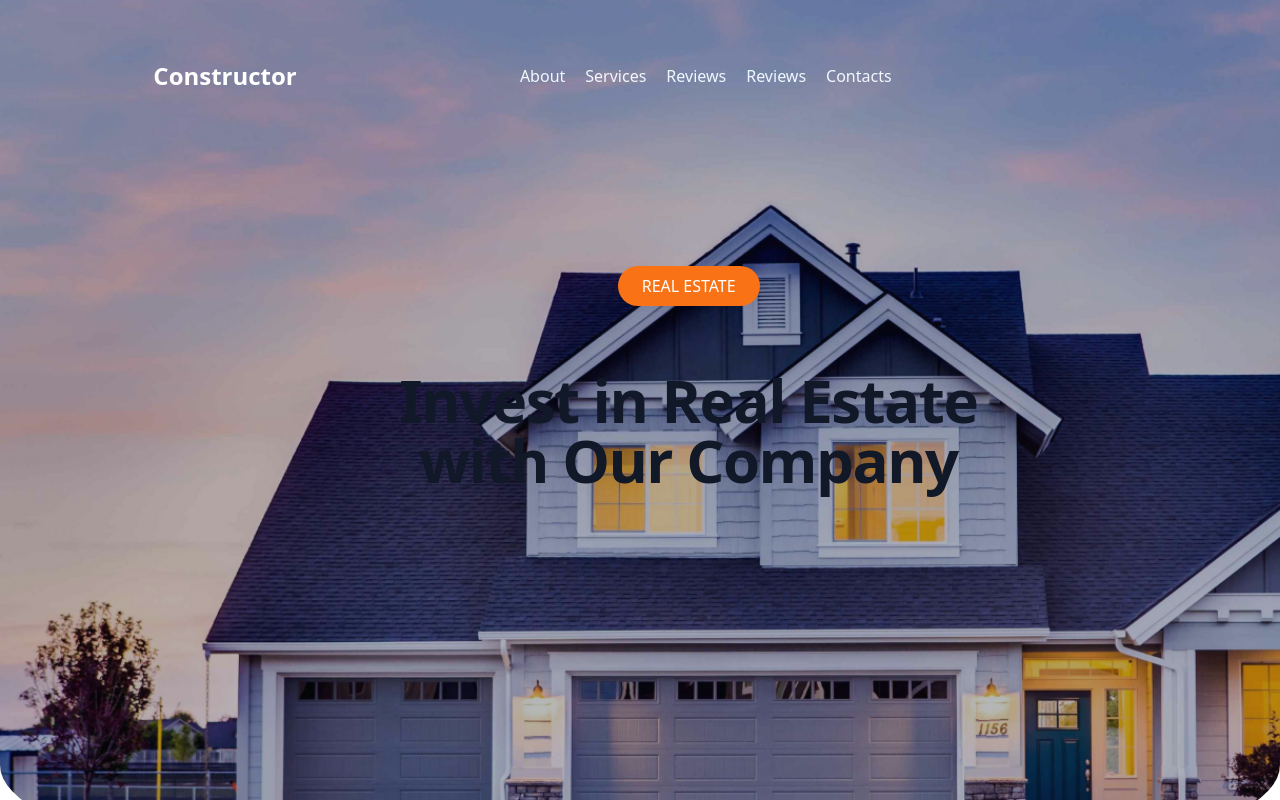
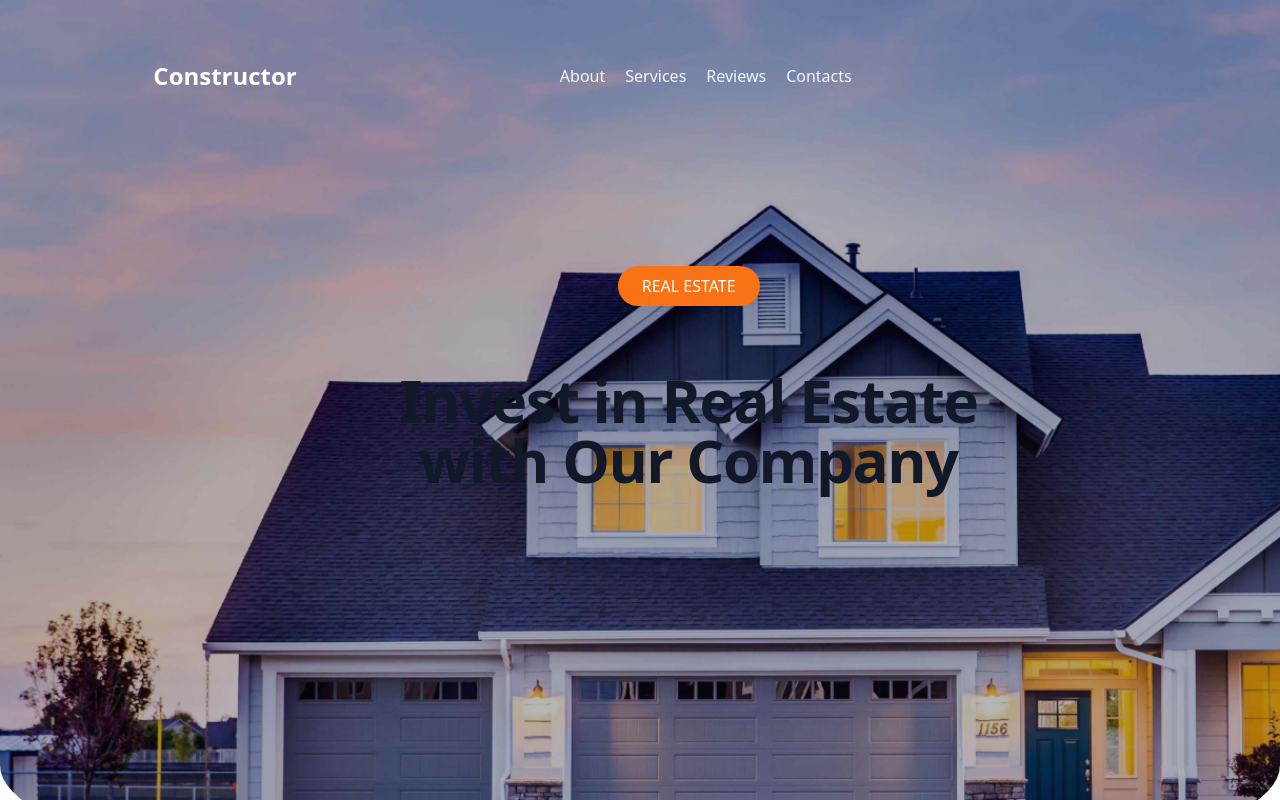
Before and after one commit to Aryainguz/ACM-Web-Master-Task, a website: page index.html in a window 1280 px wide. Shown: the top 800 px of the page. Drawn offline with nearby package versions, Linux system fonts and the light colour scheme.

Commit message:
Update index.html

```diff
--- a/index.html
+++ b/index.html
@@ -49,7 +49,7 @@
                 <a href="#about" class="mr-5 hover:text-gray-900">About</a>
                 <a href="#service" class="mr-5 hover:text-gray-900">Services</a>
                 <a href="#review" class="mr-5 hover:text-gray-900">Reviews</a>
-                <a href="review" class="mr-5 hover:text-gray-900">Reviews</a>
+
 
                 <a href="#contact" class="mr-5 hover:text-gray-900">Contacts</a>
                 <a href="#contact" class=" hover:text-gray-900" style="position: absolute; left: 1300px;">Get in Touch</a>
```
